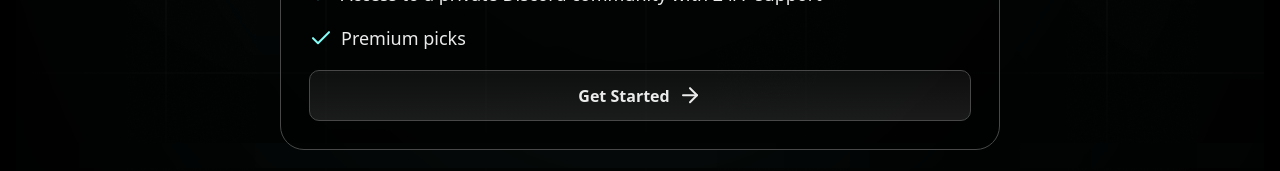
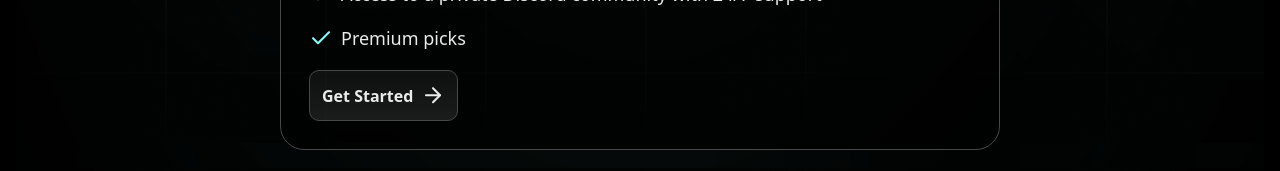
Before and after one commit to EdgeBetDevelopment/frontend-mvp, a Next.js app: page /pricing in a window 1280 px wide. Shown: the part 698-869 px from the top of the page. Built offline with nearby package versions, Linux system fonts and the light colour scheme; no server answers.

Commit message:
Fix signUp page

```diff
--- a/src/app/(auth)/sign-up/page.tsx
+++ b/src/app/(auth)/sign-up/page.tsx
@@ -1,11 +1,7 @@
-import SignUpForm from '@/components/auth/sign-up/SignUpForm';
+import SignUpPage from '@/pages-components/auth/SignUpPage';
 
 const SignUp = () => {
-  return (
-    <div className="flex w-full flex-col items-center justify-center">
-      <SignUpForm />
-    </div>
-  );
+  return <SignUpPage />;
 };
 
 export default SignUp;
--- a/src/components/auth/sign-up/SignUpForm.tsx
+++ b/src/components/auth/sign-up/SignUpForm.tsx
@@ -31,7 +31,7 @@ const SignUpForm = ({
   };
 
   return (
-    <div className="auth-form mt-20 mb-40 flex w-full max-w-[800px] flex-col items-center justify-center gap-6 rounded-3xl px-40 py-14">
+    <div className="flex w-full flex-col items-center gap-6">
       <H2 text={title} />
 
       <GoogleLoginButton
--- a/src/components/pricing/page.tsx
+++ b/src/components/pricing/page.tsx
@@ -1,4 +1,5 @@
 import React from 'react';
+import Link from 'next/link';
 
 import PageTitle from '@/components/PageTitle';
 import { Button } from '@/ui/button';
@@ -73,9 +74,14 @@ const PricingCard = () => {
         </li>
       </ul>
 
-      <Button variant="gradient">
-        Get Started <ArrowRightIcon />
-      </Button>
+      <Link
+        href={`${process.env.NEXT_PUBLIC_API_URL}/api/v1/stripe/`}
+        target="_blank"
+      >
+        <Button variant="gradient">
+          Get Started <ArrowRightIcon />
+        </Button>
+      </Link>
     </div>
   );
 };
--- /dev/null
+++ b/src/pages-components/auth/SignUpPage.tsx
@@ -0,0 +1,26 @@
+'use client';
+
+import { useRouter } from 'next/navigation';
+import { toast } from 'sonner';
+
+import SignUpForm from '@/components/auth/sign-up/SignUpForm';
+import { ROUTES } from '@/routes';
+
+const SignUpPage = () => {
+  const router = useRouter();
+
+  const onSuccessSignUp = () => {
+    router.push(ROUTES.HOME);
+    toast.success('Sign up successful!');
+  };
+
+  return (
+    <div className="flex w-full flex-col items-center justify-center">
+      <div className="auth-form mt-20 mb-40 flex w-full max-w-[800px] flex-col items-center justify-center gap-6 rounded-3xl px-40 py-14">
+        <SignUpForm onSuccessSignUp={onSuccessSignUp} />
+      </div>
+    </div>
+  );
+};
+
+export default SignUpPage;
```
